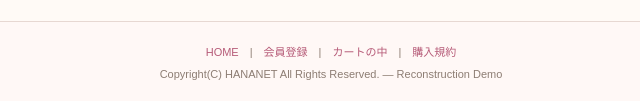
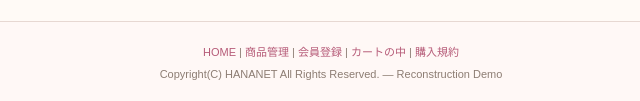
Before and after one commit to ryoumagranblue-maker/hananet, a plain HTML site: page index.html in a window 1280 px wide. Shown: the part 4515-4616 px from the top of the page, 309-949 px from the left. Drawn offline with Linux system fonts and the light colour scheme; no server answers.

Commit message:
Update index.html

```diff
--- a/index.html
+++ b/index.html
@@ -182,8 +182,8 @@
       <section id="contact" class="text-section"><h2 class="bar-heading">◆ お問合せ・お見積り</h2><p>お問い合わせ先は復元資料だけでは安全に確定できないため、実際の連絡先を設定してください。</p></section>
     </main>
   </div>
-  <footer>
-    <a href="#top">HOME</a>　|　<a href="#member">会員登録</a>　|　<a href="#cart">カートの中</a>　|　<a href="#rules">購入規約</a><br>
+ <footer>
+    <a href="#top">HOME</a> | <a href="admin.html">商品管理</a> | <a href="#member">会員登録</a> | <a href="#cart">カートの中</a> | <a href="#rules">購入規約</a><br>
     Copyright(C) HANANET All Rights Reserved. — Reconstruction Demo
   </footer>
 </div>
```
